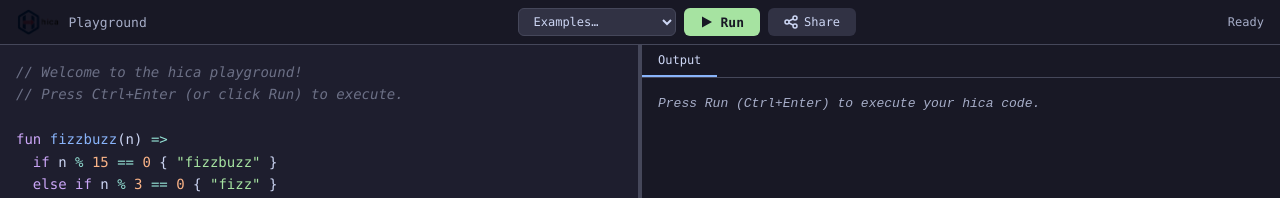
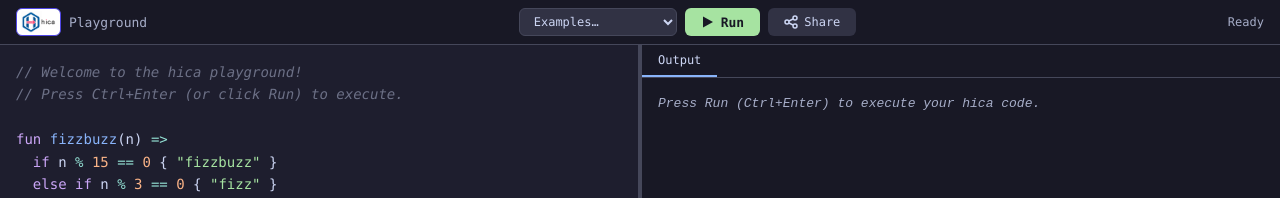
Before and after one commit to cladam/hica, a Jekyll site: the page playground/index.html, which Jekyll copies as it is, in a window 1280 px wide. Shown: the top 198 px of the page. Built offline with Jekyll 4.4.1, drawn with Linux system fonts in a browser that asks for light colours.

Commit message:
docs: update logo with a radius like the GH Page

```diff
--- a/playground/index.html
+++ b/playground/index.html
@@ -53,7 +53,10 @@
     .brand-icon {
       height: 28px;
       width: auto;
-      mix-blend-mode: multiply;
+      background: white;
+      border: 1px solid #4f46e5;
+      border-radius: 6px;
+      padding: 2px 4px;
     }
     .brand-tag {
       font-size: 13px;
```
